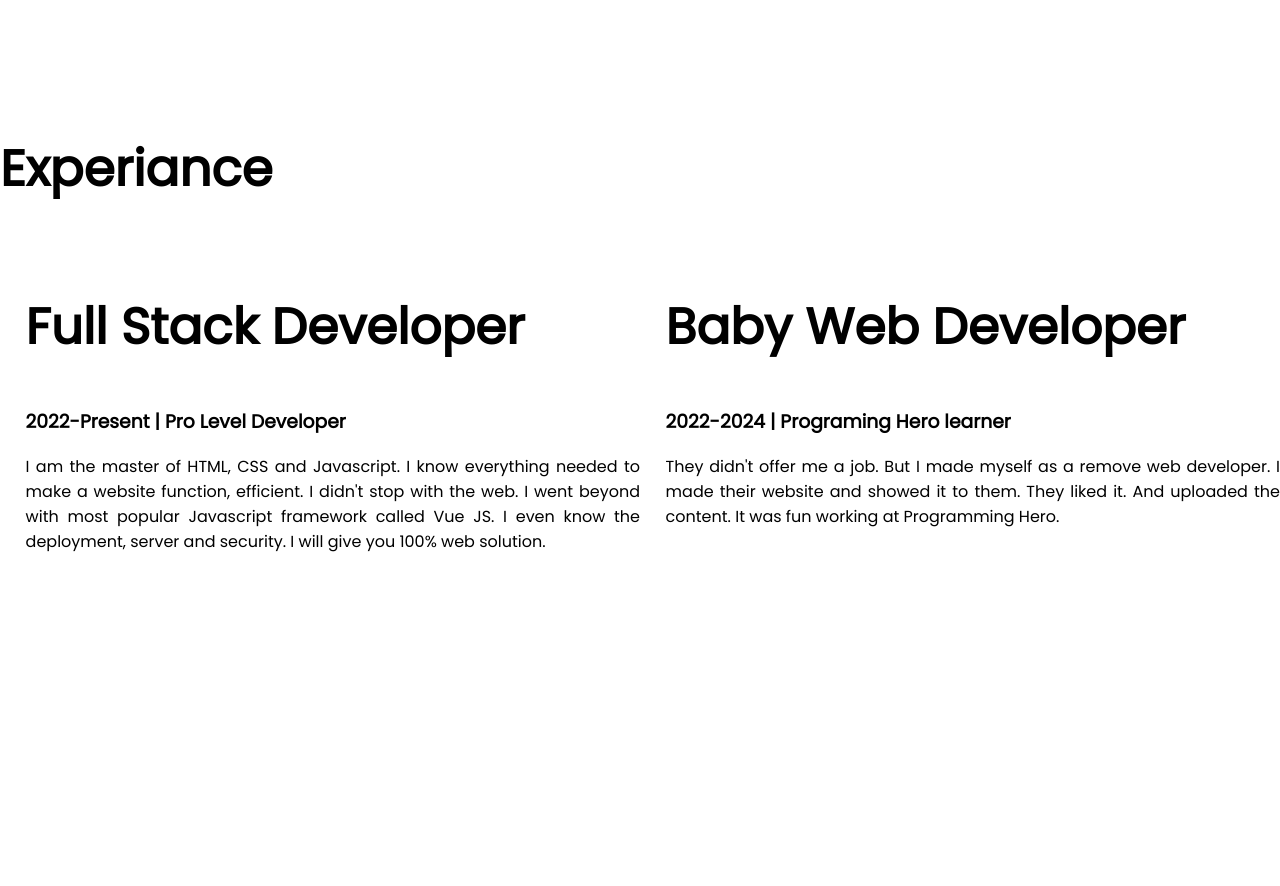
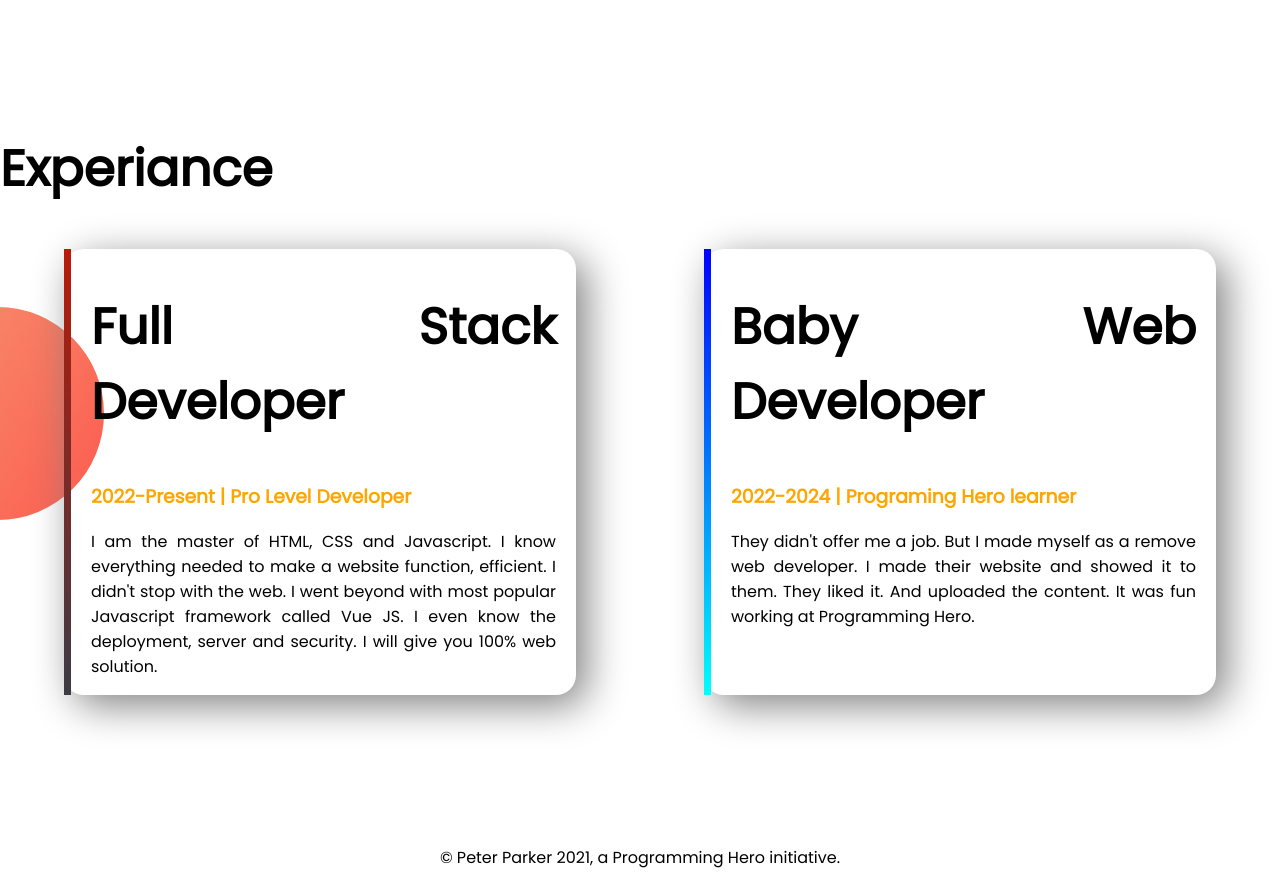
Before and after one commit to nomaneeehstu/first_portfolio, a plain HTML site: page index.html in a window 1280 px wide. Shown: the part 1040-1926 px from the top of the page. Before the commit the page ends 1760 px from the top, so only its background shows below. Drawn offline with Linux system fonts and the light colour scheme.

Commit message:
footer-and-exp

```diff
--- a/index.html
+++ b/index.html
@@ -39,21 +39,24 @@
    <section class="experiance-area">
     <h1>Experiance</h1>
     <div class="flexible-cantainer">
-        <div class="half-with">
+        <div id="full-stack-exp" class="experience-item">
             <h1>Full Stack Developer</h1>
-            <h3>2022-Present | Pro Level Developer</h3>
+            <h3 class="orange-color">2022-Present | Pro Level Developer</h3>
             <p>
                 I am the master of HTML, CSS and Javascript. I know everything needed to make a website function, efficient. I didn't stop with the web. I went beyond with most popular Javascript framework called Vue JS. I even know the deployment, server and security. I will give you 100% web solution.
             </p>
         </div>
-        <div class="half-with">
+        <div id="web-dev-ex" class="experience-item">
             <h1>Baby Web Developer</h1>
-            <h3>2022-2024 | Programing Hero learner</h3>
+            <h3 class="orange-color">2022-2024 | Programing Hero learner</h3>
             <p>
                 They didn't offer me a job. But I made myself as a remove web developer. I made their website and showed it to them. They liked it. And uploaded the content. It was fun working at Programming Hero.
             </p>
         </div>
     </div>
    </section>
+   <footer>
+       <p> © Peter Parker 2021, a Programming Hero initiative.</p>
+   </footer>
 </body>
 </html>
--- a/style.css
+++ b/style.css
@@ -18,7 +18,6 @@ h1{
 .half-with{
     width: 50%;
     padding-left: 2%;
-    text-align:justify;
 }
 .half-with img{
     width: 70%;
@@ -41,3 +40,35 @@ h1{
     background-position:right ;
     margin-right: ;
 }
+.orange-color{
+    color: orange;
+}
+.experience-item{
+    width: 40%;
+    margin-right: 5%;
+    margin-left: 5%;
+    padding-left: 20px;
+    padding-right: 20px;
+    box-shadow: 10px 10px 40px gray;
+    text-align:justify;
+    border-radius: 20px;
+
+}
+.experiance-area{
+    background-image: url(images/exp-bg.png);
+    background-repeat:no-repeat ;
+    background-position: left;
+}
+#web-dev-ex{
+    border-left: 7px solid;
+    border-image: linear-gradient(blue, cyan);
+    border-image-slice: 1;
+}
+#full-stack-exp{
+    border-left: 7px solid;
+    border-image: linear-gradient(rgb(185, 27, 9), rgb(59, 59, 70));
+    border-image-slice: 1;
+}
+footer p{
+    text-align: center;
+}
```
Also changed, not shown: images/jhankar.png (deleted), images/jhankar2.png (deleted), 1 other file.
